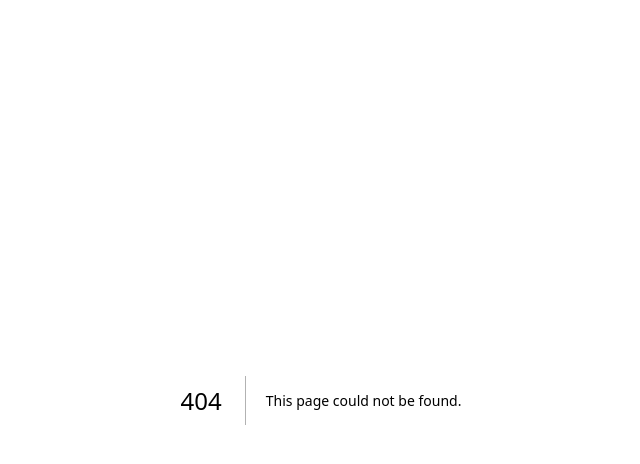
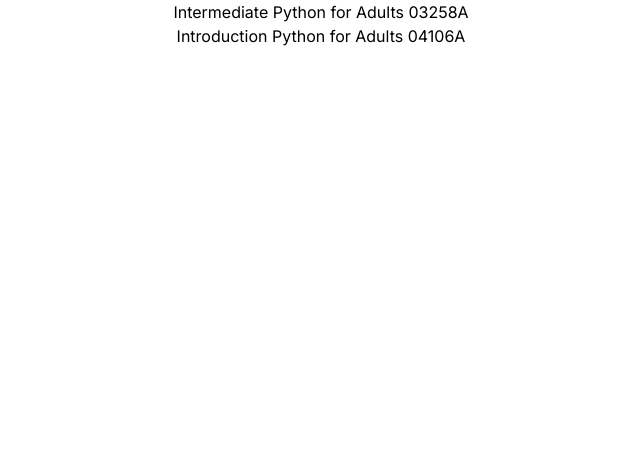
Before and after one commit to wargenng/NextPortfolio, a Next.js app in the folder portfolio/: page /classes in a window 1280 px wide. Before the commit this address had no page. Shown: the top 464 px of the page, without its empty margins (319-959 px from the left). Built offline with nearby package versions, Linux system fonts and the light colour scheme.

Commit message:
added mdx

```diff
--- /dev/null
+++ b/portfolio/app/classes/page.js
@@ -0,0 +1,20 @@
+import Link from "next/link";
+
+export default function Classes() {
+    return (
+        <div className="flex flex-col items-center w-screen h-screen">
+            <Link
+                href="/classes/python/intermediate/03258A"
+                className="flex justify-center"
+            >
+                Intermediate Python for Adults 03258A
+            </Link>
+            <Link
+                href="/classes/python/introduction/04106A"
+                className="flex justify-center"
+            >
+                Introduction Python for Adults 04106A
+            </Link>
+        </div>
+    );
+}
--- /dev/null
+++ b/portfolio/app/classes/python/intermediate/03258A/page.js
@@ -0,0 +1,20 @@
+import Link from "next/link";
+
+export default function Python() {
+    return (
+        <div className="flex flex-col items-center w-screen h-screen">
+            <Link
+                href="/classes/python/intermediate/03258A/week1"
+                className="flex justify-center"
+            >
+                Week 1
+            </Link>
+            <Link
+                href="/classes/python/intermediate/03258A/week2"
+                className="flex justify-center"
+            >
+                Week 2
+            </Link>
+        </div>
+    );
+}
--- /dev/null
+++ b/portfolio/app/classes/python/intermediate/03258A/week1/page.js
@@ -0,0 +1,11 @@
+import Week1 from "./week1.mdx";
+
+export default function Python() {
+    return (
+        <div className="flex flex-col items-center w-screen h-screen">
+            <div className="prose flex flex-col">
+                <Week1 />
+            </div>
+        </div>
+    );
+}
--- /dev/null
+++ b/portfolio/app/classes/python/intermediate/03258A/week1/week1.mdx
@@ -0,0 +1,13 @@
+# Welcome to my MDX page!
+
+This is some **bold** and _italics_ text.
+
+This is a list in markdown:
+
+-   One
+-   Two
+-   Three
+
+export default ({children} ) => <div className="prose"> {children} </div
+
+>
--- /dev/null
+++ b/portfolio/app/classes/python/introduction/04106A/page.js
@@ -0,0 +1,3 @@
+export default function Classes() {
+    return <div className="flex items-center w-screen h-screen"></div>;
+}
--- a/portfolio/app/layout.js
+++ b/portfolio/app/layout.js
@@ -4,14 +4,14 @@ import "./globals.css";
 const inter = Inter({ subsets: ["latin"] });
 
 export const metadata = {
-  title: "Create Next App",
-  description: "Generated by create next app",
+    title: "Wargen Guittap",
+    description: "Wargen Guittap's Portfolio",
 };
 
 export default function RootLayout({ children }) {
-  return (
-    <html lang="en">
-      <body className={inter.className}>{children}</body>
-    </html>
-  );
+    return (
+        <html lang="en">
+            <body className={inter.className}>{children}</body>
+        </html>
+    );
 }
--- a/portfolio/app/page.js
+++ b/portfolio/app/page.js
@@ -1,17 +1,9 @@
-import { CgAddR } from "react-icons/cg";
+import Link from "next/link";
 
 export default function Home() {
-    function changeSymbol(event) {
-        console.log(event);
-    }
     return (
         <div className="flex items-center justify-center w-screen h-screen">
-            <div className="flex items-center gap-2">
-                <button onClick={changeSymbol()}>
-                    <CgAddR />{" "}
-                </button>
-                wargen guittap
-            </div>
+            <Link href="/classes">Classes</Link>
         </div>
     );
 }
--- /dev/null
+++ b/portfolio/mdx-components.js
@@ -0,0 +1,5 @@
+export function useMDXComponents(components) {
+    return {
+        ...components,
+    };
+}
--- /dev/null
+++ b/portfolio/next.config.js
@@ -0,0 +1,10 @@
+const withMDX = require("@next/mdx")();
+
+/** @type {import('next').NextConfig} */
+const nextConfig = {
+    // Configure `pageExtensions` to include MDX files
+    pageExtensions: ["js", "jsx", "mdx", "ts", "tsx"],
+    // Optionally, add any other Next.js config below
+};
+
+module.exports = withMDX(nextConfig);
--- a/portfolio/tailwind.config.js
+++ b/portfolio/tailwind.config.js
@@ -1,4 +1,5 @@
 /** @type {import('tailwindcss').Config} */
+const plugin = require("tailwindcss/plugin");
 module.exports = {
     content: [
         "./pages/**/*.{js,ts,jsx,tsx,mdx}",
@@ -14,5 +15,5 @@ module.exports = {
             },
         },
     },
-  plugins: [],
+    plugins: [require("@tailwindcss/typography")],
 };
```
Also changed, not shown: portfolio/package.json (+9 -1 lines), portfolio/app/classes/python/intermediate/03258A/week2/page.js (added), 1 other file (tests, documents, lock files or other folders). Lines whose indentation alone changed are shown as unchanged.
